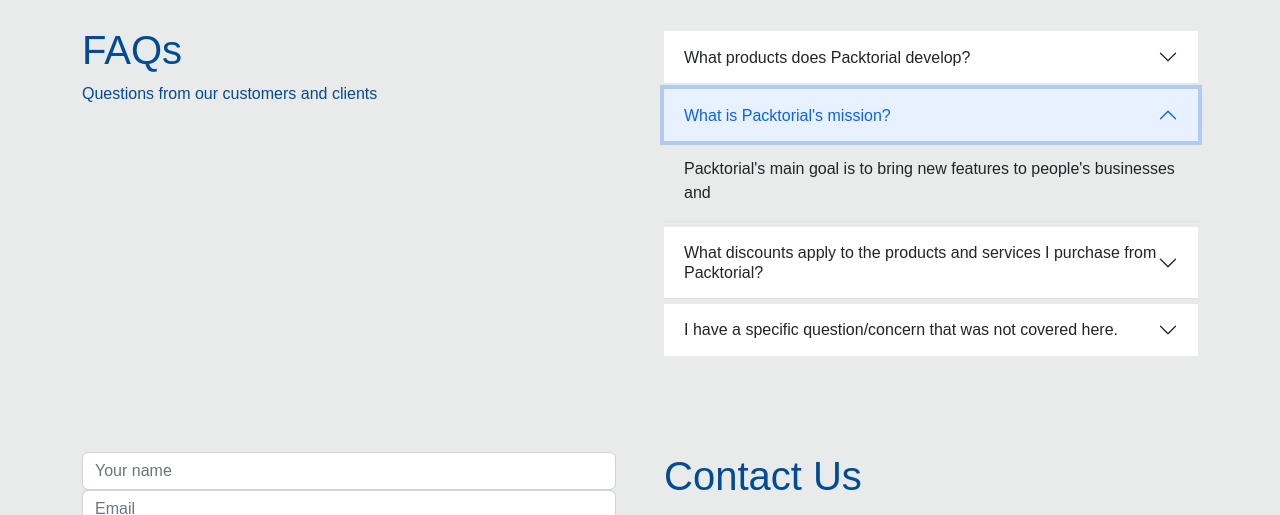
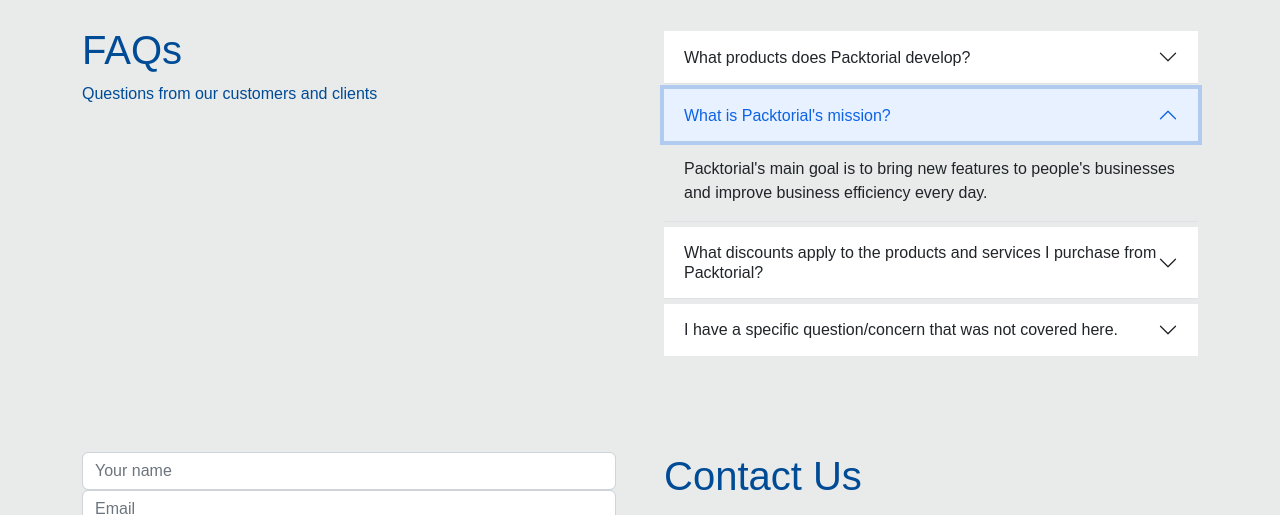
Before and after one commit to rahdal/packtorial, a plain HTML site: page index.html in a window 1280 px wide. Both pictures are taken after a click on the button "What is Packtorial's mission?". Shown: the part 2737-3252 px from the top of the page. Drawn offline with nearby package versions, Linux system fonts and the light colour scheme; a web font is replaced by a local one.

Commit message:
Update index.html

```diff
--- a/index.html
+++ b/index.html
@@ -142,7 +142,7 @@
                                   </button>
                                 </h2>
                                 <div id="flush-collapseTwo" class="accordion-collapse collapse" aria-labelledby="flush-headingTwo" data-bs-parent="#accordionFlushExample">
-                                  <div class="accordion-body">Packtorial's main goal is to bring new features to people's businesses and </div>
+                                  <div class="accordion-body">Packtorial's main goal is to bring new features to people's businesses and improve business efficiency every day.</div>
                                 </div>
                               </div>
                               <div class="accordion-item">
```
